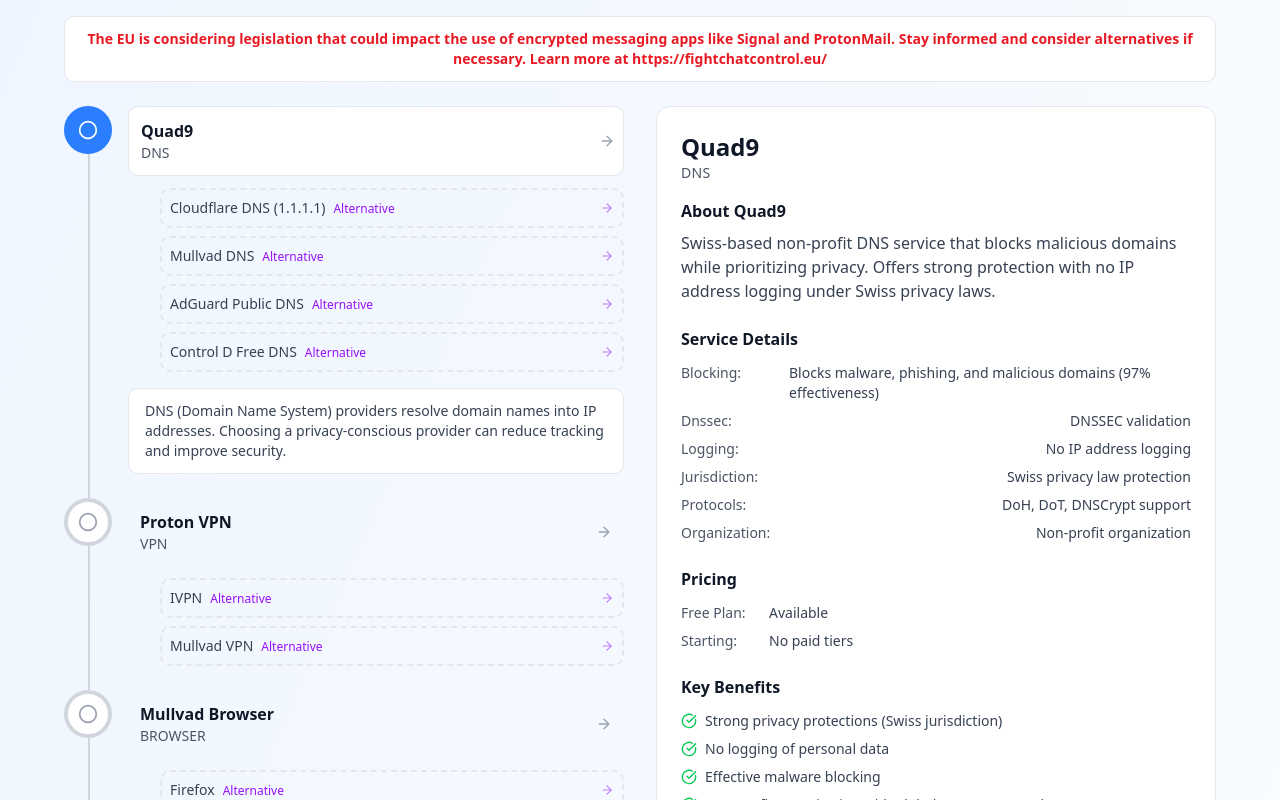
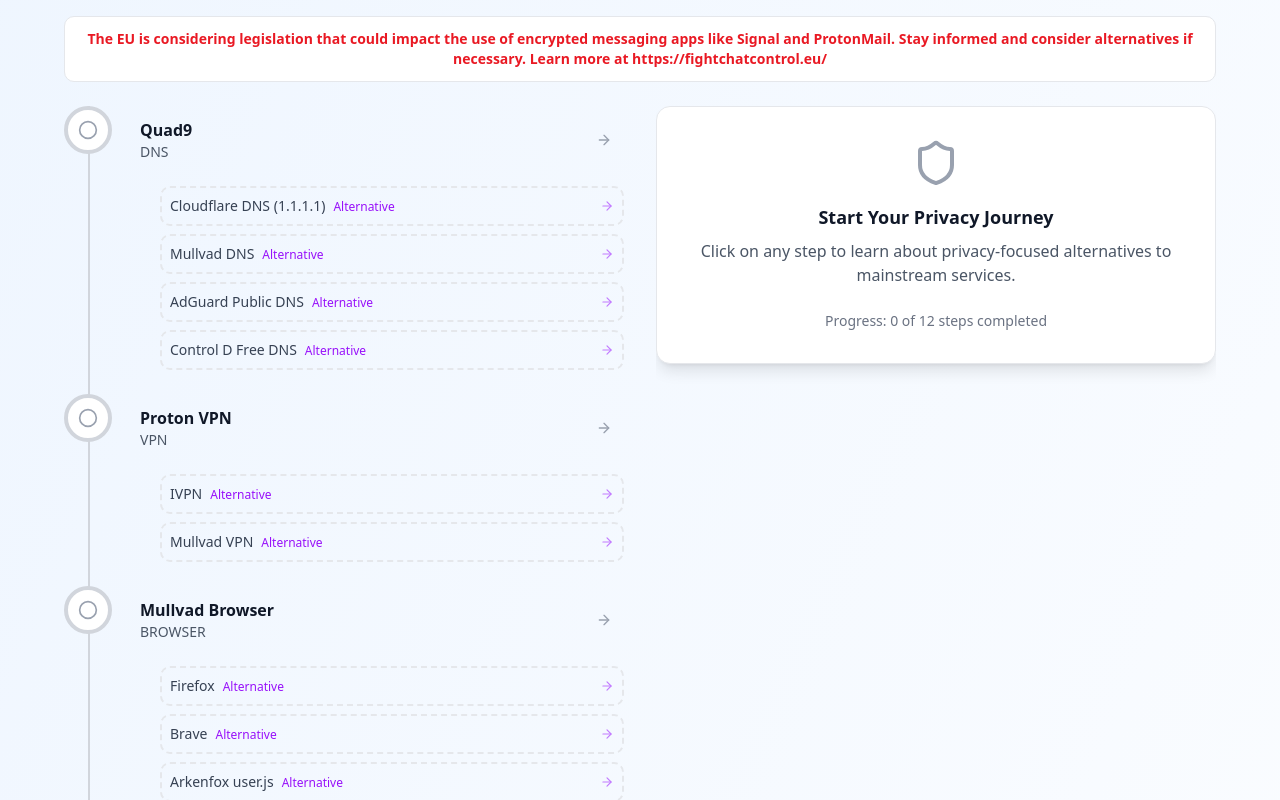
Before and after one commit to renatoka/myprivacyjourney, a Next.js app: page / in a window 1280 px wide. Shown: the top 800 px of the page. Built offline with nearby package versions, Linux system fonts and the light colour scheme.

Commit message:
bug fix for start journey message

```diff
--- a/app/page.tsx
+++ b/app/page.tsx
@@ -10,7 +10,7 @@
 import { useEffect, useState } from 'react';
 
 export default function Home() {
-  const [currentStep, setCurrentStep] = useState<number>(0);
+  const [currentStep, setCurrentStep] = useState<number>(-1);
   const [completedSteps, setCompletedSteps] = useState<number[]>([]);
   const [selectedAlternative, setSelectedAlternative] = useState<string | null>(null);
 
```
